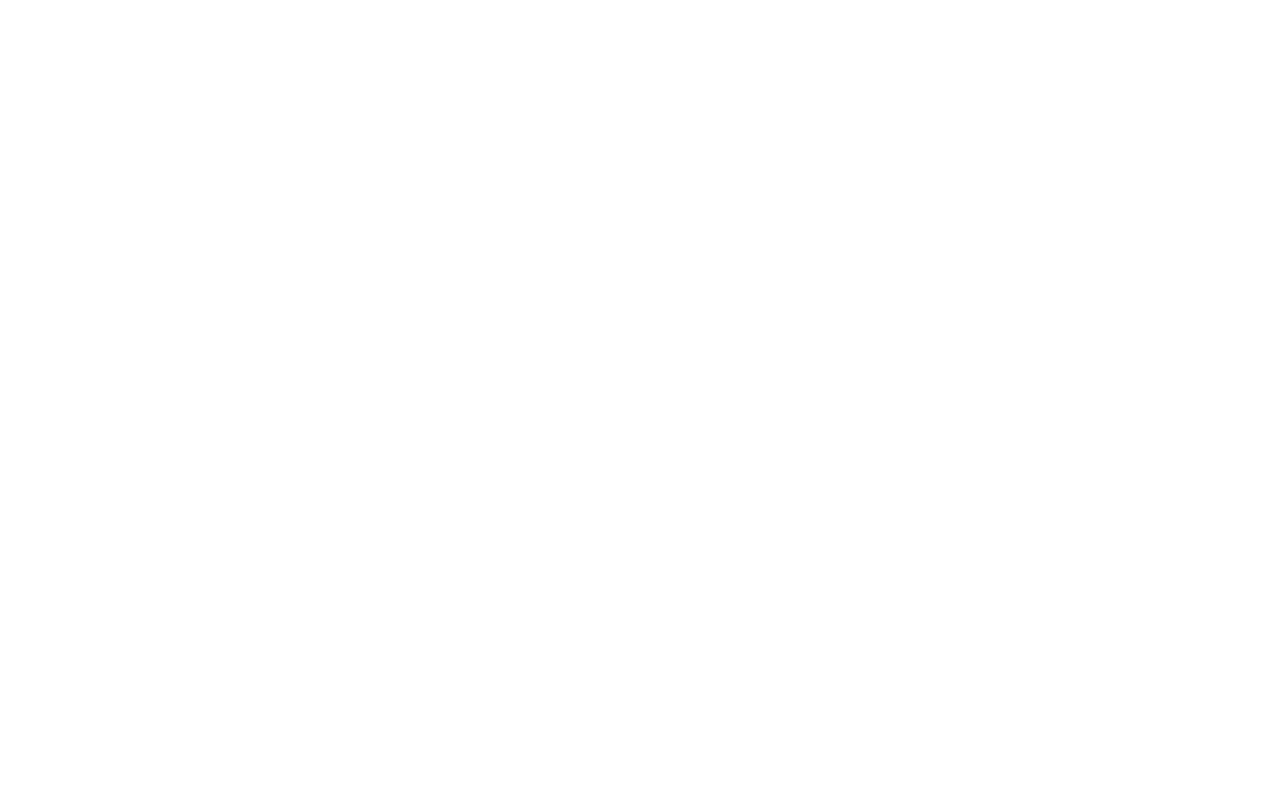
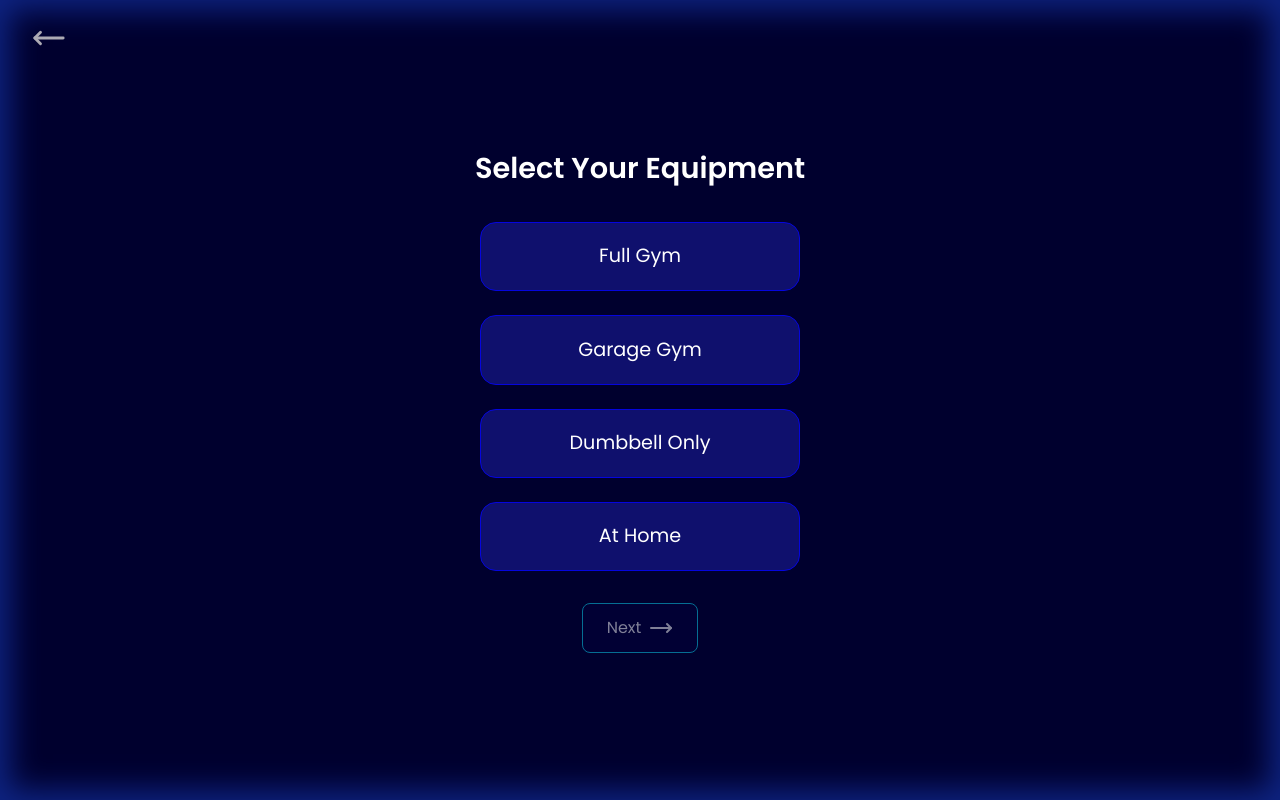
Before and after one commit to itskhan02/Arise-FitnessApp, a React (Vite) app: page /equipment in a window 1280 px wide. Before the commit this address had no page. Built offline with nearby package versions, Linux system fonts and the light colour scheme.

Commit message:
added route for equipment page and removed navigation to focus

```diff
--- a/src/App.jsx
+++ b/src/App.jsx
@@ -4,7 +4,7 @@ import Landing from './components/Landing';
 import './components/Css/Style.css';
 import Gender from './pages/Gender'; // <-- fix import path
 import Goal from './pages/Goal';
-import Focusarea from './pages/Focusarea';
+import Equipment from './pages/Equipment';
 
 
 const App = () => {
@@ -16,7 +16,7 @@ const App = () => {
           <Route path="/" element={<Landing/>} />
           <Route path="/gender" element={<Gender/>} />
           <Route path="/goal" element={<Goal/>} />
-          <Route path="/focus" element={<Focusarea/>} />
+          <Route path="/equipment" element={<Equipment/>}/>
           {/*
           <Route path="/gender" element={<Gender/>} />
           <Route path="/gender" element={<Gender/>} />
```
